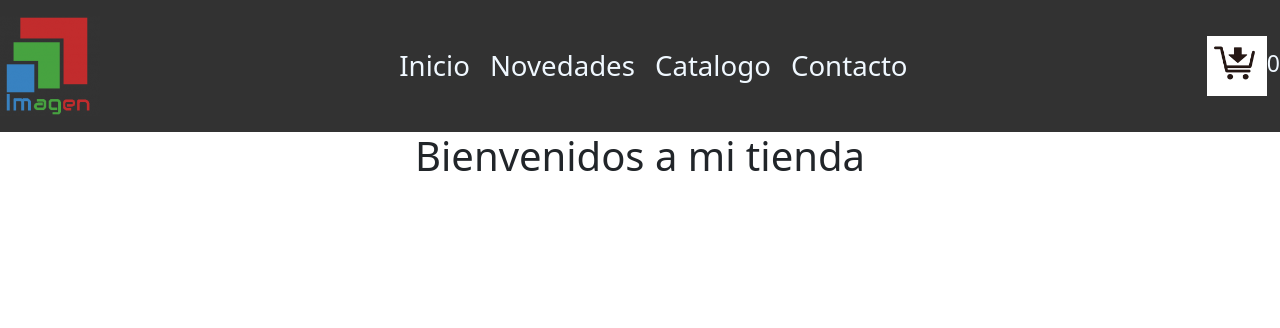
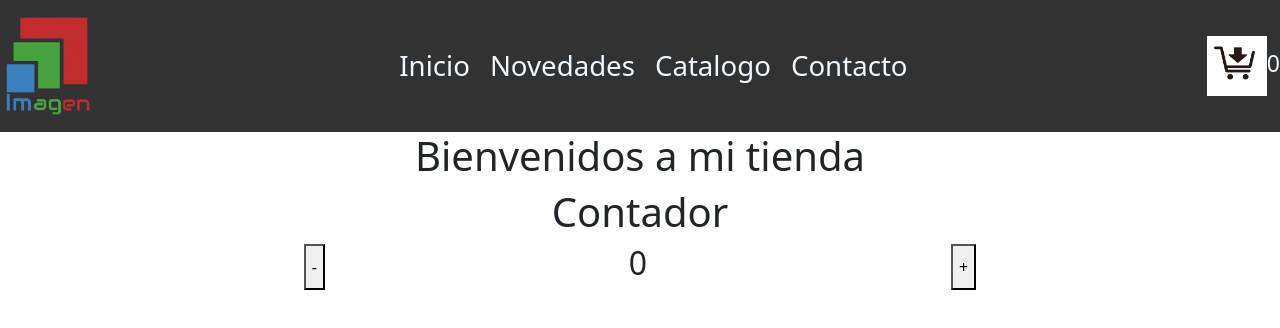
Before and after one commit to LucasKatz/proyectoreactCoderhouse, a React (Create React App) app: page / in a window 1280 px wide. Shown: the top 328 px of the page. Built offline with nearby package versions, Linux system fonts and the light colour scheme.

Commit message:
Agregue contador

```diff
--- a/src/App.js
+++ b/src/App.js
@@ -2,12 +2,14 @@
 import './App.css';
 import NavBar from './Componentes/NavBar/NavBar'
 import Saludo from './Componentes/ItemListContainer/Greeting'
+import Counter from './Componentes/Counter/Counter'
 
 function App() {
   return (
     <div className="App">
       <NavBar/>
       <Saludo greeting={'Bienvenidos a mi tienda'} />
+      <Counter/>
     </div>
   );
 }
--- /dev/null
+++ b/src/Componentes/Counter/Counter.css
@@ -0,0 +1,7 @@
+.contador {
+
+    display: flex;
+flex-direction:row;
+justify-content:space-evenly;
+
+}
--- /dev/null
+++ b/src/Componentes/Counter/Counter.js
@@ -0,0 +1,37 @@
+import React from "react"
+import {useState} from 'react'
+import '../Counter/Counter.css'
+
+let stock = 5
+
+const Counter = () => {
+
+    const [count, setCount] = useState (0)
+
+    const increment = () => {
+        if (count < stock) {
+        setCount (count +1)
+        }
+    }
+
+    const decrement = () => {
+        if (count >0){
+        setCount (count -1)
+        }
+    }
+
+
+    return (
+        <div>
+            <h1>Contador</h1>
+
+            <div className="contador">
+                <button onClick={decrement}> - </button>
+                <h2>{count}</h2>
+                <button onClick={increment}> + </button>
+            </div>
+        </div>
+        )
+}
+
+export default Counter
```
